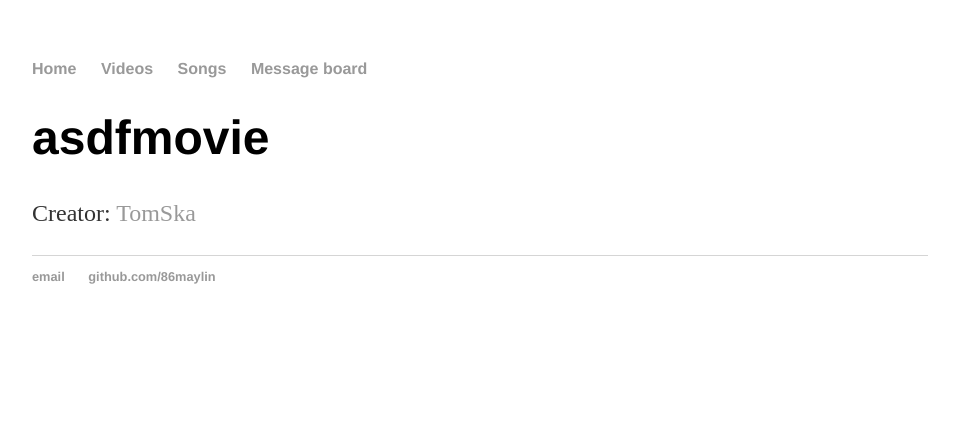
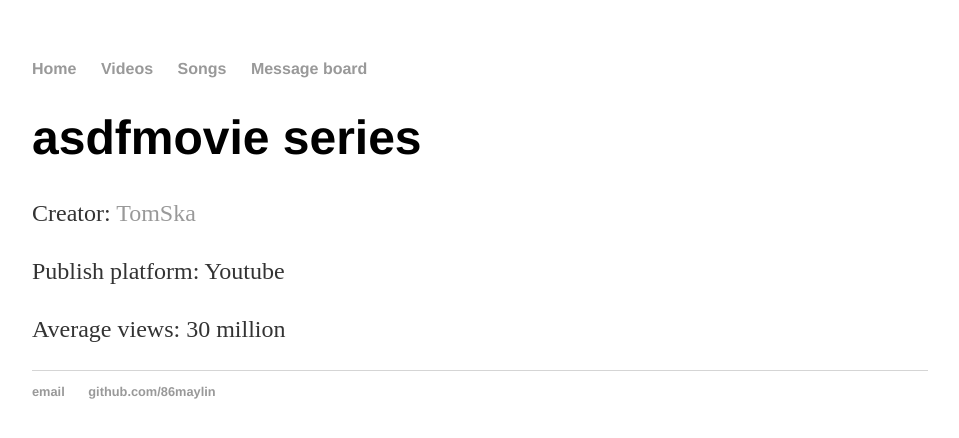
Before and after one commit to 86maylin/86maylin.github.io, a Jekyll site: the page built from index.html, in a window 1280 px wide. Shown: the top 438 px of the page, without its empty margins (160-1119 px from the left). Built offline with Jekyll 4.4.1, drawn with Linux system fonts in a browser that asks for light colours.

Commit message:
Update index.html

```diff
--- a/index.html
+++ b/index.html
@@ -3,6 +3,8 @@ layout: default
 title: asdfmovie
 ---
 <div class="blurb">
-	<h1>asdfmovie</h1>
+	<h1>asdfmovie series</h1>
 	<p>Creator: <a href="https://www.youtube.com/user/TomSka">TomSka</a></p>
+	<p>Publish platform: Youtube</p>
+	<p>Average views: 30 million</p>
 </div><!-- /.blurb -->
```
